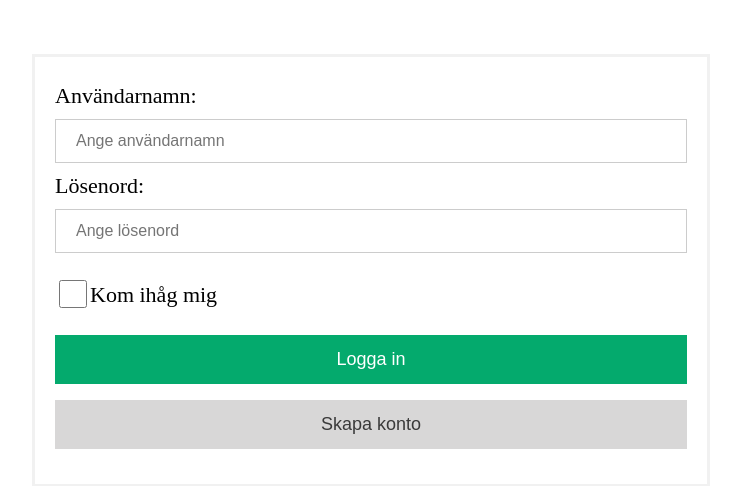
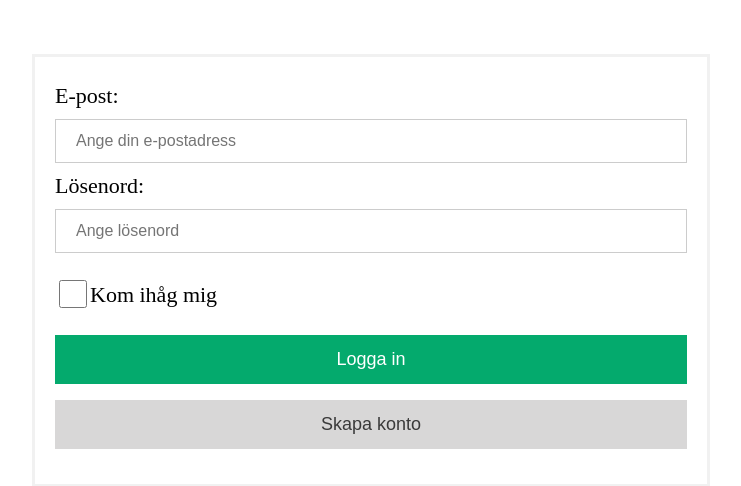
Before and after one commit to KrftaN/Webbshop-GA-2024-2025, a web app: file public/html/login.html in a window 1280 px wide. Shown: the part 207-693 px from the top of the page, without its empty margins (269-1010 px from the left). Run offline with its HTML, style and script files only (its server is not run), Linux system fonts and the light colour scheme.

Commit message:
Submit
nej

```diff
--- a/public/css/login-style.css
+++ b/public/css/login-style.css
@@ -27,7 +27,7 @@ h2{
   justify-content: center;
 }
 
-input[type=text], input[type=password], input[type=date] {
+input[type=text], input[type=password], input[type=date], input[type=email] {
   width: 100%;
   padding: 15px 15px;
   margin: 10px 0;
@@ -83,7 +83,7 @@ button:hover {
     margin: 0 auto;
   }
 
-  input[type=text], input[type=password] {
+  input[type=text], input[type=password], input[type=email] {
     padding: 12px 20px; /* Larger inputs for desktop */
     font-size: 16px; /* Increase font size for readability */
   }
--- a/public/html/login.html
+++ b/public/html/login.html
@@ -16,8 +16,8 @@
             <h2>Logga in</h2>
             <div class="form">
                 <form action="index.html" method="post"> <!--Här är mitt formulär, här har jag en action vilket är vart man hamnar efter man tryckt på submit, använder metod post vilket skickar informationen genom bodyn separat medans get (den andra metoden) skickar det genom URL:en-->
-                    <label for="username">Användarnamn:</label> <!--Kopplad till min input och visar texten Användarnamn:-->
-                    <input type="text" id="username" name="username" placeholder="Ange användarnamn" pattern="[a-öA-Ö0-9]+" required> <!--En input med typ text som har id och name username vilket gör att jag kan länka label till den, har även en placeholder vilket visar text medans användaren inte matat in något i rutan. Har också en pattern vilket definerar vad som användaren får mata in, användaren får inte mata in tecken utanför dessa, har också en required vilket gör att jag inte kan klicka submit utan att fylla i den -->
+                    <label for="email">E-post:</label>
+                    <input type="email" id="email" name="email" placeholder="Ange din e-postadress" required>
 
                     <label for="password">Lösenord:</label>
                     <input type="password" id="password" name="password" placeholder="Ange lösenord" required> <!--Typ lösernord, gör texten till svarta prickar istället för att vissa användarens inputs för att ge användaren privicy med sitt lösernord-->
```
Also changed, not shown: public/html/register.html (+6 -2 lines).
